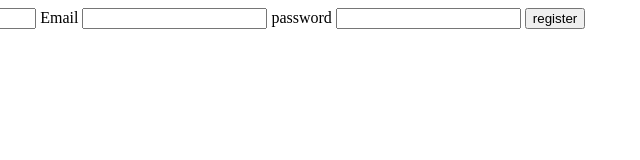
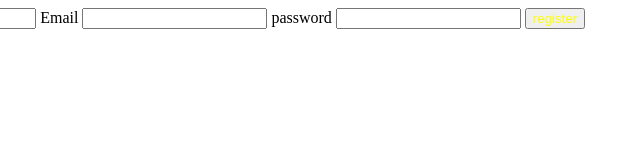
Before and after one commit to maneendra03/week1, a plain HTML site: page index.html in a window 1280 px wide. Shown: the full height of the page, 199-839 px from the left. Drawn offline with Linux system fonts and the light colour scheme.

Commit message:
fourth commit

```diff
--- a/index.html
+++ b/index.html
@@ -4,6 +4,11 @@
     <meta charset="UTF-8">
     <meta name="viewport" content="width=device-width, initial-scale=1.0">
     <title>registration</title>
+    <style>
+        button{
+            color: yellow;
+        }
+    </style>
 </head>
 <body>
     <div class="container">
```
